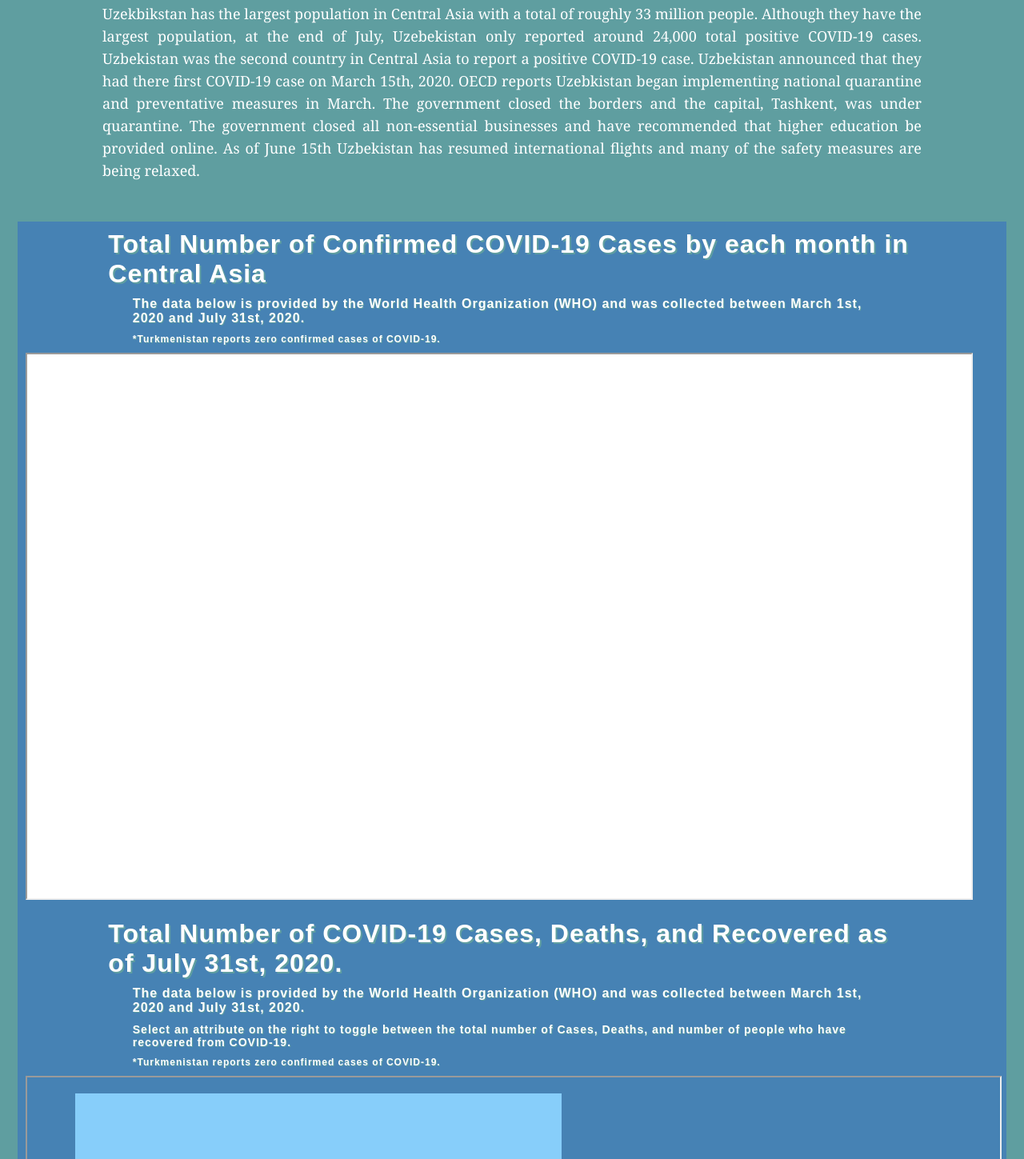
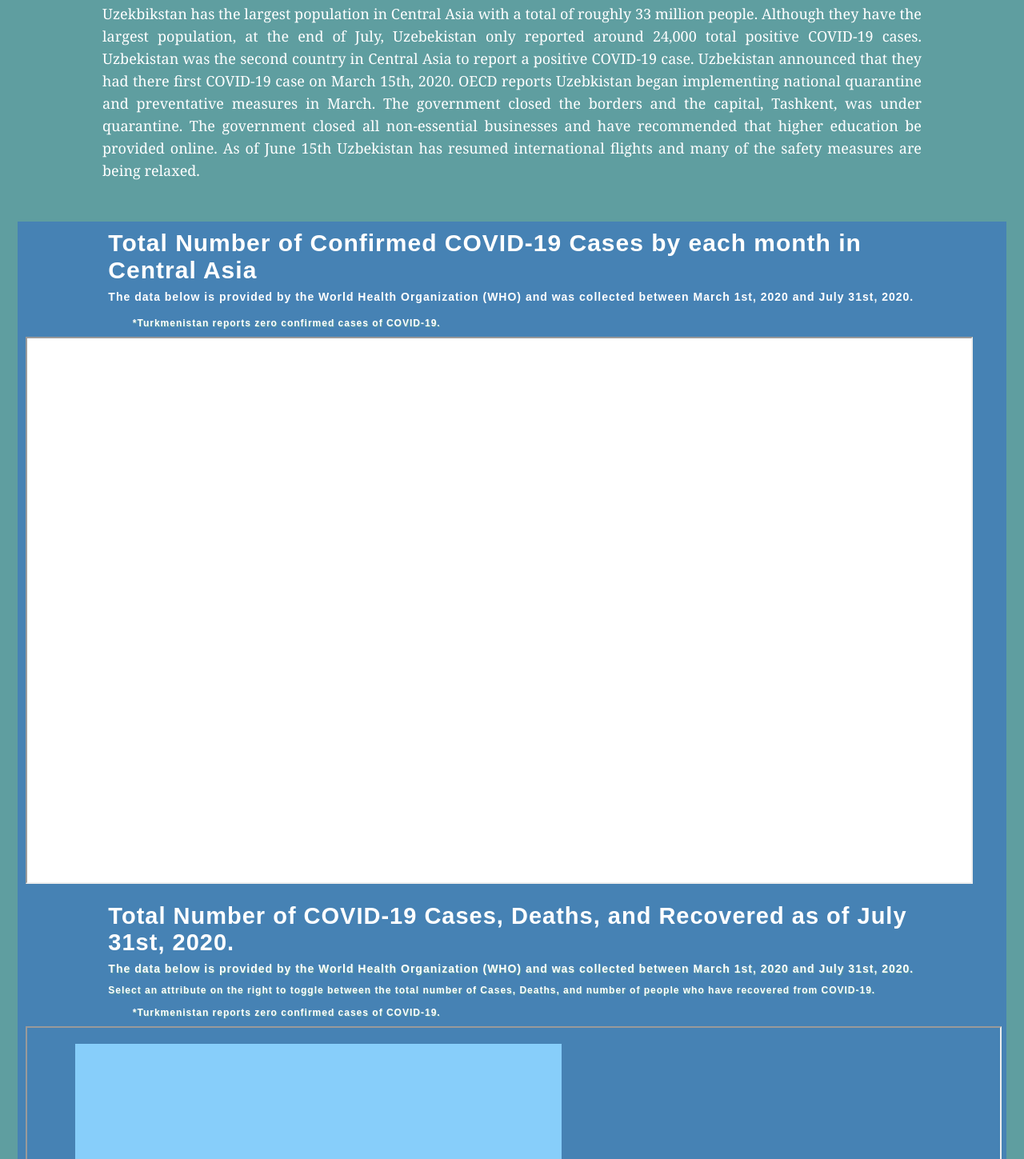
Before and after one commit to dfield1992/Central-Asia-Covid-19-Dashboard, a plain HTML site: page index.html in a window 1280 px wide. Shown: the part 2811-4260 px from the top of the page at 80% size. Drawn offline with nearby package versions, Linux system fonts and the light colour scheme; no server answers.

Commit message:
Updated CSS

```diff
--- a/css/style.css
+++ b/css/style.css
@@ -235,6 +235,26 @@ a:active {
     width: 78%;
     margin: 10px auto;
 }
+.map-area h4 {
+    font-size: 30px;
+    letter-spacing: 1px;
+    text-shadow: 2px 2px steelblue;
+    font-weight: bold;
+    color: #fff;
+    width: 83%;
+    margin: 0px auto;
+}
+.map-area h5 {
+    font-size: 14px;
+    padding: 8px;
+    letter-spacing: 1px;
+    text-shadow: 2px 2px steelblue;
+    font-weight: bold;
+    color: #fff;
+    width: 83%;
+    margin: 0px auto;
+}
+
 .graph-area{
     position:relative;
     width:95%;
@@ -251,6 +271,33 @@ a:active {
     color: #fff;
     width: 78%;
     margin: 10px auto;
+}
+.graph-area h4 {
+    font-size: 29px;
+    letter-spacing: 1px;
+    text-shadow: 2px 2px steelblue;
+    font-weight: bold;
+    color: #fff;
+    width: 83%;
+    margin: 0px auto;
+}
+.graph-area h5 {
+    font-size: 14px;
+    padding: 8px;
+    letter-spacing: 1px;
+    font-weight: bold;
+    color: #fff;
+    width: 83%;
+    margin: 0px auto;
+}
+.graph-area h6 {
+    font-size: 12px;
+    padding: 4px;
+    letter-spacing: 1px;
+    font-weight: bold;
+    color: #fff;
+    width: 83%;
+    margin: 0px auto;
 }
 .source-area{
     position:relative;
```
